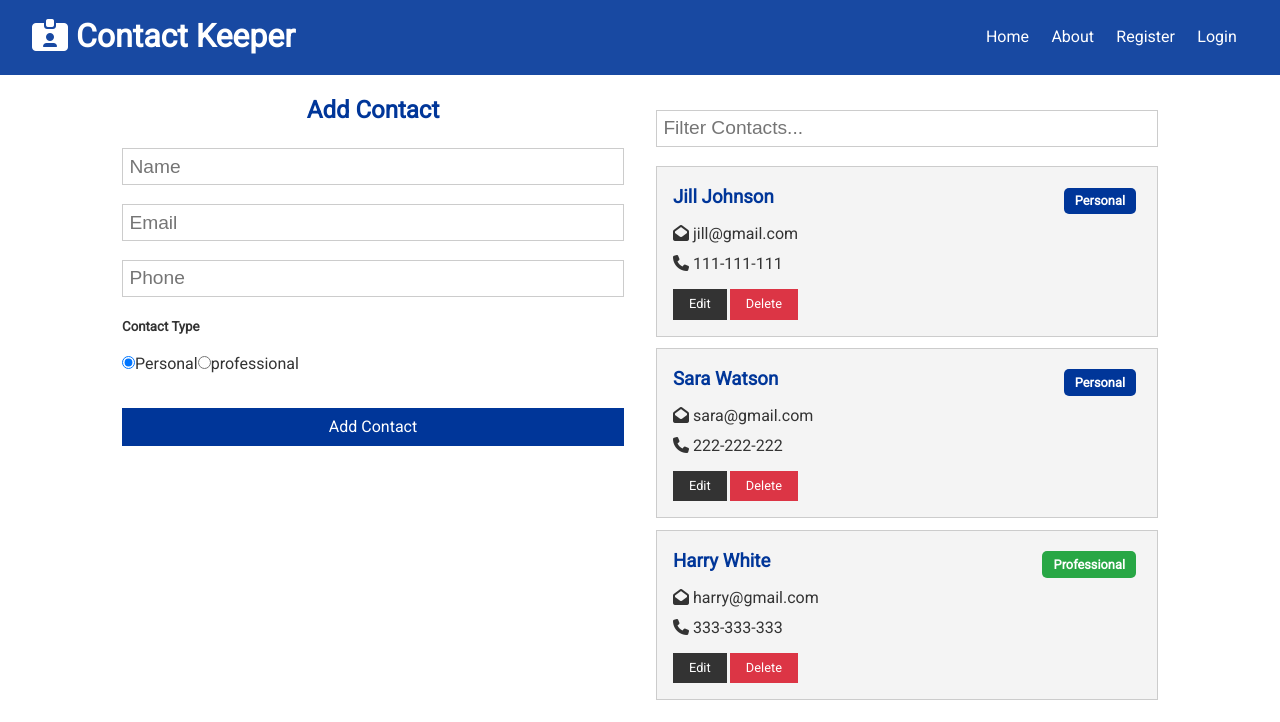
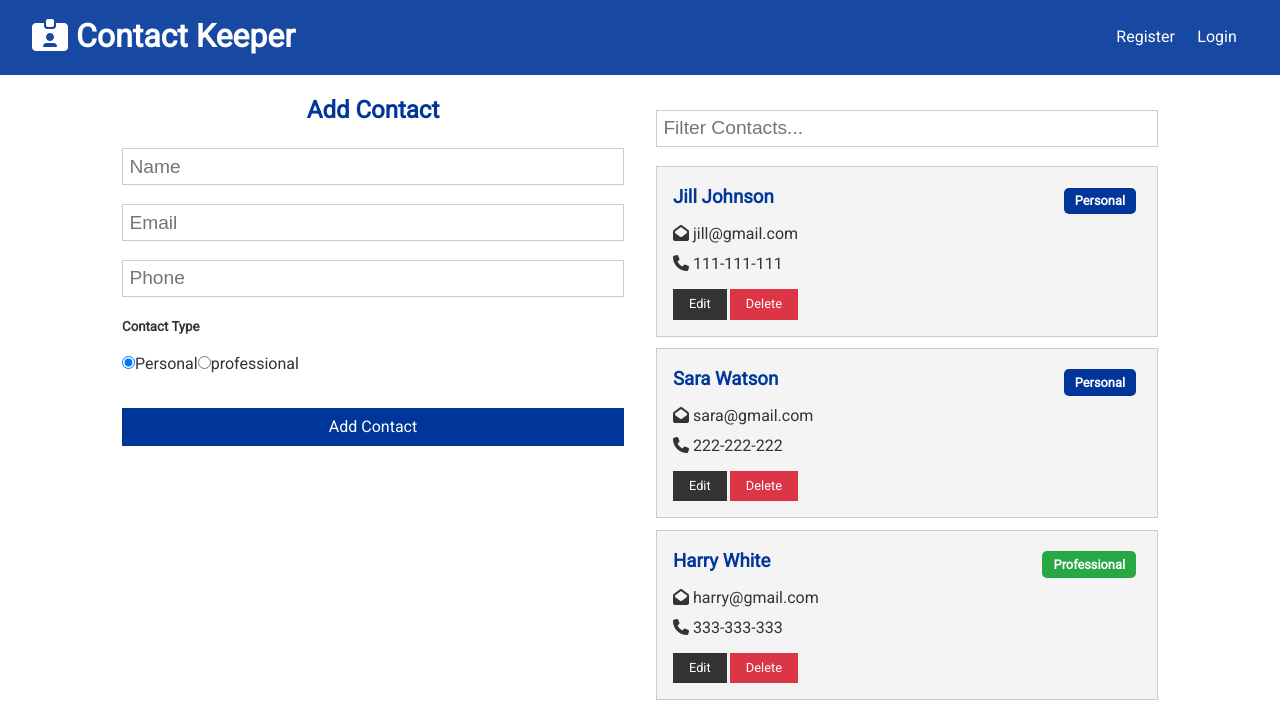
Before and after one commit to Justsef/contact-keeper, a React (Create React App) app in the folder client/: page / in a window 1280 px wide. Shown: the top 722 px of the page. Built offline with nearby package versions, Linux system fonts and the light colour scheme.

Commit message:
Change login and register UI to show different links

```diff
--- a/client/src/components/layout/Navbar.js
+++ b/client/src/components/layout/Navbar.js
@@ -1,26 +1,49 @@
-import React from 'react';
+import React, {Fragment, useContext,} from 'react';
 import PropTypes from 'prop-types';
 import { Link } from 'react-router-dom';
+import AuthContext from '../../context/auth/authContext';
 
 const Navbar = ( { title, icon }) => {
+  const authContext = useContext(AuthContext);
+
+  const { isAuthenticated, logout, user } = authContext;
+
+  const onLogout = () => {
+    logout();
+  }
+
+  const authLinks = (
+    <Fragment>
+      <li>Hello { user && user.name }</li>
+      <li>
+        <a onClick={onLogout} href="#!">
+          <i className='fas fa-sign-out-alt' />
+          <span className='hide-sm'>
+            Logout
+          </span>
+        </a>
+      </li>
+    </Fragment>
+  );
+
+  const guestLinks = (
+    <Fragment>
+      <li>
+        <Link to='/register'>Register</Link>
+      </li>
+      <li>
+        <Link to='/login'>Login</Link>
+      </li>
+    </Fragment>
+  );
+
   return (
     <div className="navbar bg-primary">
       <h1>
         <i className={icon} /> {title}
       </h1>
       <ul>
-        <li>
-          <Link to='/'>Home</Link>
-        </li>
-        <li>
-          <Link to='/about'>About</Link>
-        </li>
-        <li>
-          <Link to='/register'>Register</Link>
-        </li>
-        <li>
-          <Link to='/login'>Login</Link>
-        </li>
+        {isAuthenticated ? authLinks : guestLinks}
       </ul>
     </div>
   )
```
